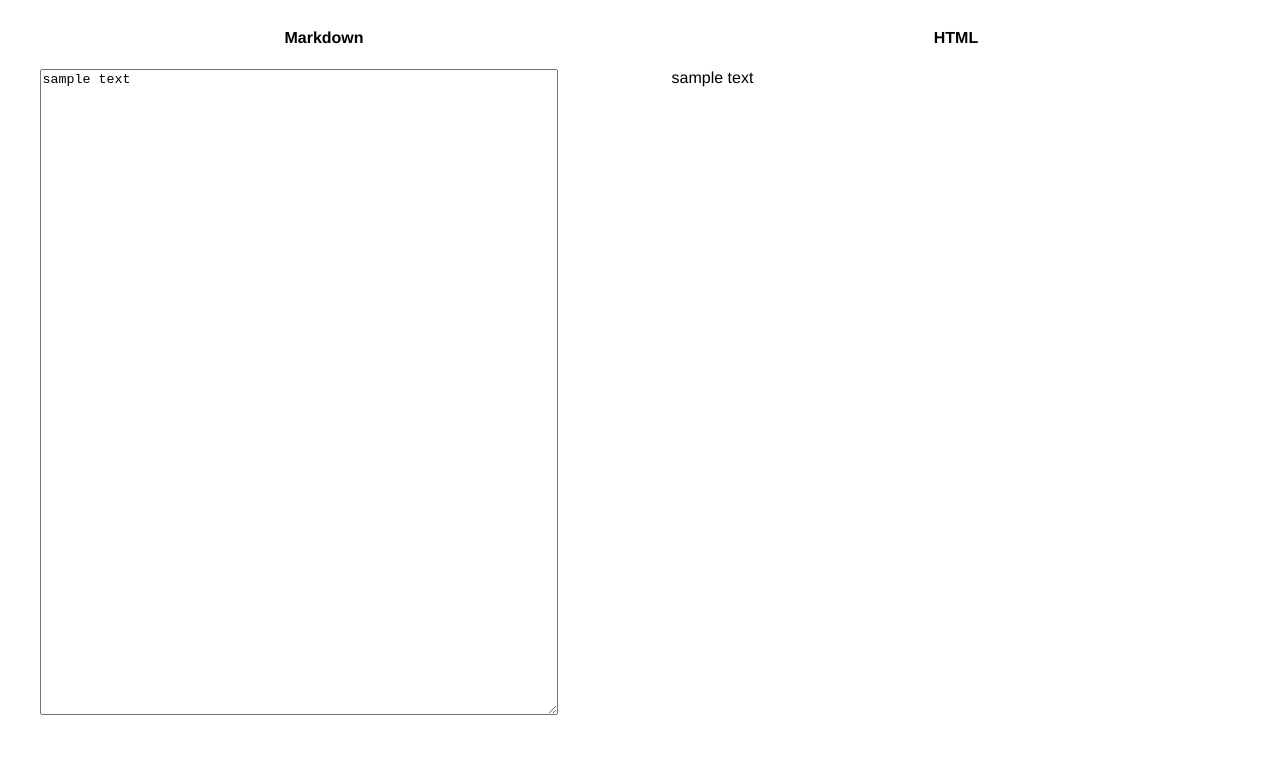
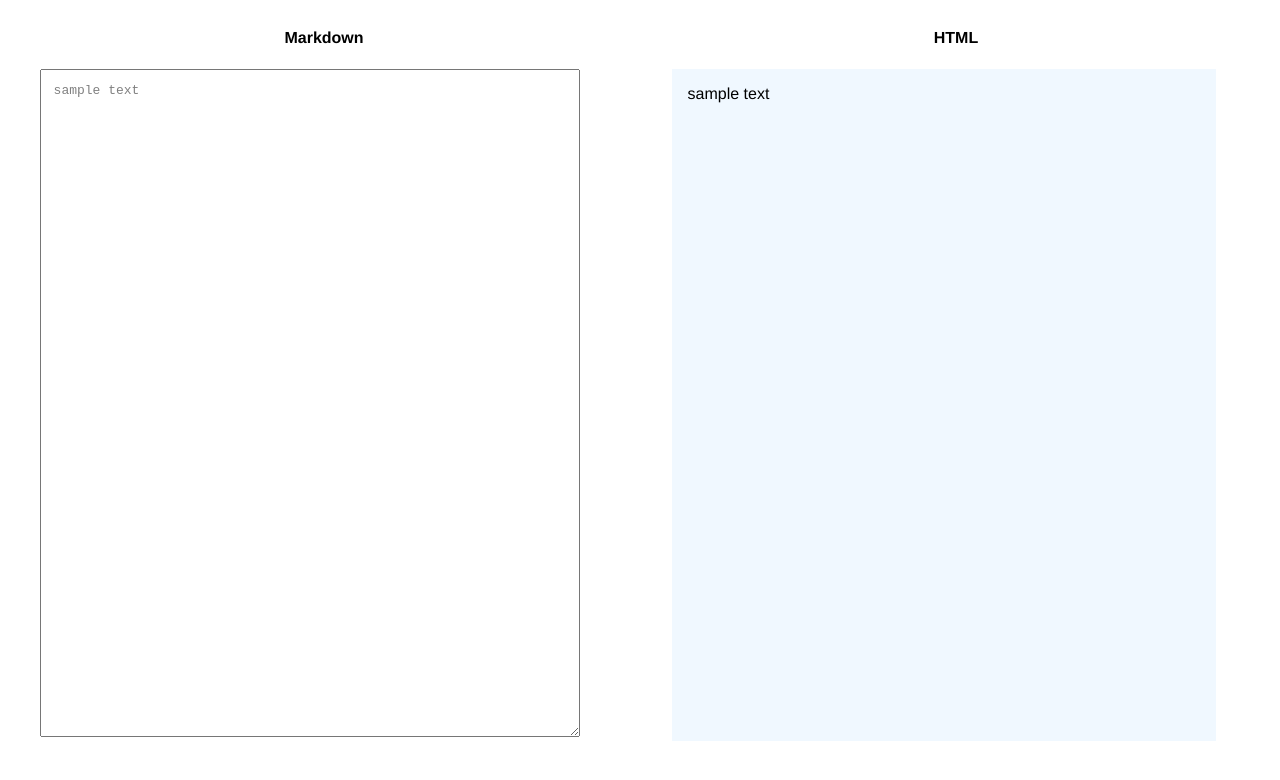
Before and after one commit to CCekla/Rct_Mkdw, a React app: page / in a window 1280 px wide. Built offline with nearby package versions, Linux system fonts and the light colour scheme.

Commit message:
backgrounds. paddings. fonts.

```diff
--- a/package.json
+++ b/package.json
@@ -1,5 +1,5 @@
 {
-  "name": "new",
+  "name": "rct-mkdw",
   "version": "1.0.0",
   "description": "",
   "keywords": [],
--- a/src/styles.css
+++ b/src/styles.css
@@ -24,6 +24,9 @@ textarea {
   width: 90%;
   height: 80vh;
   overflow-y: scroll;
+  font-size: 1em;
+  color: gray;
+  padding: 1em;
 }
 
 #right-side {
@@ -32,4 +35,8 @@ textarea {
 
 #output {
   width: 90%;
+  background: aliceblue;
+  padding: 1em;
+  height: 80vh;
+  overflow-y: scroll;
 }
```
